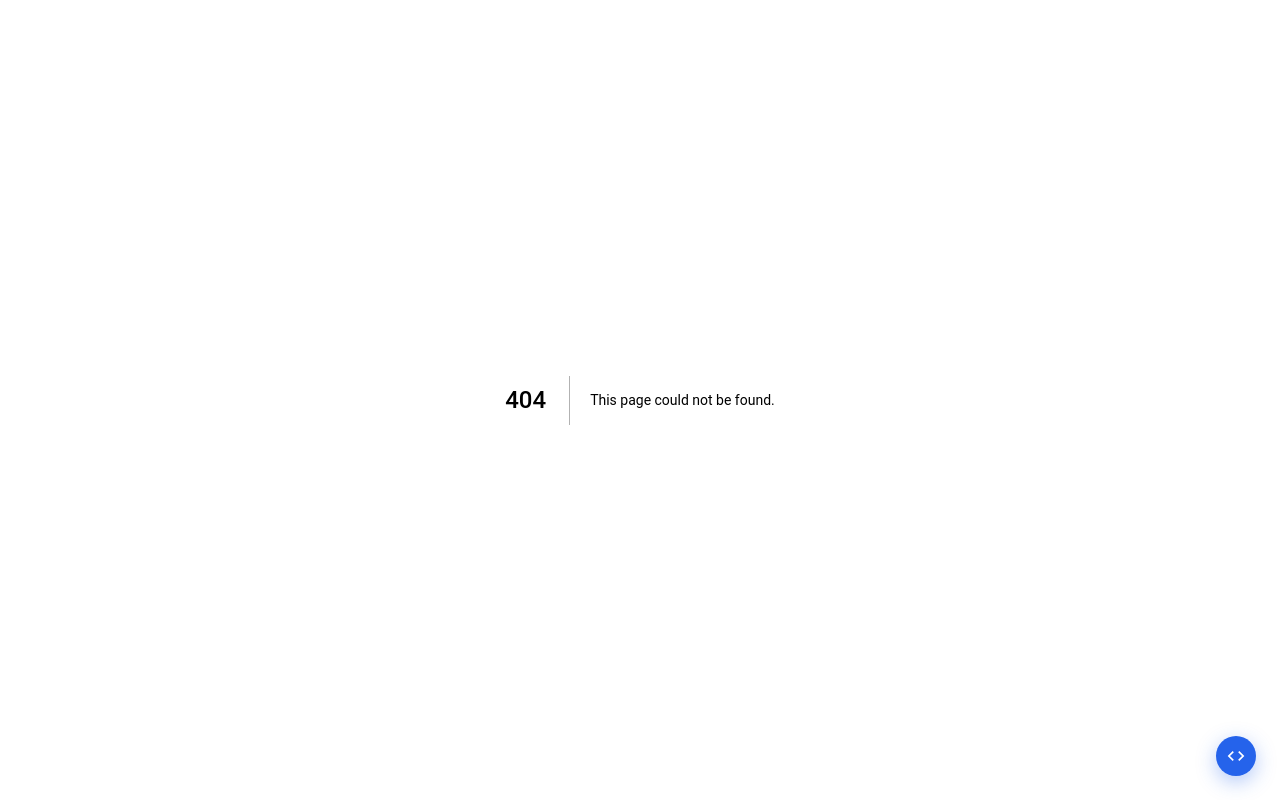
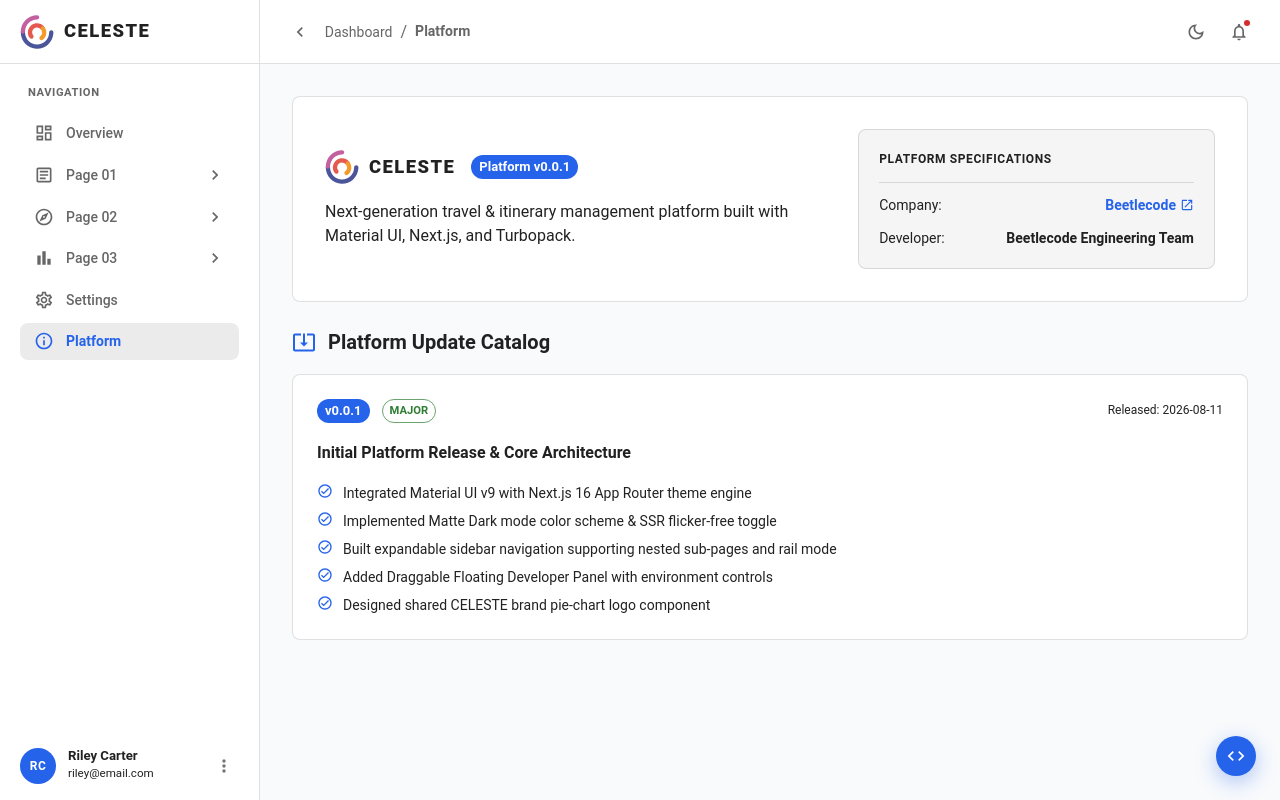
Before and after one commit to firiba2221/lab-1, a Next.js app in the folder celeste-travels/: page /dashboard/platform in a window 1280 px wide. Before the commit this address had no page. Built offline with nearby package versions, Linux system fonts and the light colour scheme; what @mui/material-nextjs would draw is missing.

Commit message:
feat(platform): add Platform page and info section with update catalog

```diff
--- /dev/null
+++ b/celeste-travels/app/dashboard/platform/page.tsx
@@ -0,0 +1,8 @@
+'use client';
+
+import React from 'react';
+import PlatformInfoSection from '@/components/dashboard/PlatformInfoSection';
+
+export default function PlatformPage() {
+  return <PlatformInfoSection />;
+}
--- /dev/null
+++ b/celeste-travels/components/dashboard/PlatformInfoSection.tsx
@@ -0,0 +1,176 @@
+'use client';
+
+import React from 'react';
+import Box from '@mui/material/Box';
+import Paper from '@mui/material/Paper';
+import Typography from '@mui/material/Typography';
+import Stack from '@mui/material/Stack';
+import Chip from '@mui/material/Chip';
+import Divider from '@mui/material/Divider';
+import MuiLink from '@mui/material/Link';
+import Grid from '@mui/material/Grid';
+import LaunchIcon from '@mui/icons-material/Launch';
+import SystemUpdateAltIcon from '@mui/icons-material/SystemUpdateAlt';
+import CheckCircleOutlineIcon from '@mui/icons-material/CheckCircleOutlined';
+import Logo from '@/components/Logo';
+import { platformData, PlatformUpdate } from '@/data/platform';
+
+// fallow-ignore-next-line complexity
+function UpdateCard({ update }: { update: PlatformUpdate }) {
+  return (
+    <Paper
+      elevation={0}
+      sx={{
+        p: 3,
+        border: '1px solid',
+        borderColor: 'divider',
+        bgcolor: 'background.paper',
+        borderRadius: 2,
+      }}
+    >
+      <Stack spacing={2}>
+        <Stack direction="row" sx={{ justifyContent: 'space-between', alignItems: 'center', flexWrap: 'wrap', gap: 1 }}>
+          <Stack direction="row" spacing={1.5} sx={{ alignItems: 'center' }}>
+            <Chip
+              label={update.version}
+              color="primary"
+              size="small"
+              sx={{ fontWeight: 700 }}
+            />
+            <Chip
+              label={update.tag.toUpperCase()}
+              color="success"
+              variant="outlined"
+              size="small"
+              sx={{ fontSize: '0.7rem', fontWeight: 600 }}
+            />
+          </Stack>
+          <Typography variant="caption" color="text.secondary">
+            Released: {update.date}
+          </Typography>
+        </Stack>
+
+        <Typography variant="subtitle1" sx={{ fontWeight: 700, color: 'text.primary' }}>
+          {update.title}
+        </Typography>
+
+        <Stack spacing={1}>
+          {update.changes.map((change, idx) => (
+            <Stack key={idx} direction="row" spacing={1.25} sx={{ alignItems: 'flex-start' }}>
+              <CheckCircleOutlineIcon color="primary" sx={{ fontSize: 16, mt: 0.3, flexShrink: 0 }} />
+              <Typography variant="body2" color="text.secondary">
+                {change}
+              </Typography>
+            </Stack>
+          ))}
+        </Stack>
+      </Stack>
+    </Paper>
+  );
+}
+
+// fallow-ignore-next-line complexity
+export default function PlatformInfoSection() {
+  return (
+    <Stack spacing={3}>
+      {/* Platform Banner / Summary Header */}
+      <Paper
+        elevation={0}
+        sx={{
+          p: { xs: 3, sm: 4 },
+          border: '1px solid',
+          borderColor: 'divider',
+          bgcolor: 'background.paper',
+          borderRadius: 2,
+        }}
+      >
+        <Grid container spacing={3} sx={{ alignItems: 'center' }}>
+          <Grid size={{ xs: 12, md: 7 }}>
+            <Stack spacing={2}>
+              <Stack direction="row" spacing={2} sx={{ alignItems: 'center', flexWrap: 'wrap' }}>
+                <Logo size="medium" />
+                <Chip
+                  label={`Platform ${platformData.version}`}
+                  color="primary"
+                  size="small"
+                  sx={{ fontWeight: 700 }}
+                />
+              </Stack>
+
+              <Typography variant="body1" color="text.secondary">
+                {platformData.description}
+              </Typography>
+            </Stack>
+          </Grid>
+
+          <Grid size={{ xs: 12, md: 5 }}>
+            <Paper
+              elevation={0}
+              sx={{
+                p: 2.5,
+                bgcolor: 'action.hover',
+                border: '1px solid',
+                borderColor: 'divider',
+                borderRadius: 2,
+              }}
+            >
+              <Stack spacing={1.5}>
+                <Typography variant="caption" color="text.secondary" sx={{ fontWeight: 700, letterSpacing: '0.05em' }}>
+                  PLATFORM SPECIFICATIONS
+                </Typography>
+                <Divider />
+                <Box sx={{ display: 'flex', justifyContent: 'space-between', alignItems: 'center' }}>
+                  <Typography variant="body2" color="text.secondary">
+                    Company:
+                  </Typography>
+                  <MuiLink
+                    href={platformData.companyUrl}
+                    target="_blank"
+                    rel="noopener noreferrer"
+                    sx={{
+                      display: 'flex',
+                      alignItems: 'center',
+                      gap: 0.5,
+                      fontWeight: 600,
+                      fontSize: '0.875rem',
+                      textDecoration: 'none',
+                      '&:hover': { textDecoration: 'underline' },
+                    }}
+                  >
+                    {platformData.companyName}
+                    <LaunchIcon sx={{ fontSize: 14 }} />
+                  </MuiLink>
+                </Box>
+
+                <Box sx={{ display: 'flex', justifyContent: 'space-between', alignItems: 'center' }}>
+                  <Typography variant="body2" color="text.secondary">
+                    Developer:
+                  </Typography>
+                  <Typography variant="body2" sx={{ fontWeight: 600 }}>
+                    {platformData.developer}
+                  </Typography>
+                </Box>
+              </Stack>
+            </Paper>
+          </Grid>
+        </Grid>
+      </Paper>
+
+      {/* Platform Update Catalog / Changelog */}
+      <Box>
+        <Stack direction="row" spacing={1.5} sx={{ alignItems: 'center', mb: 2 }}>
+          <SystemUpdateAltIcon color="primary" />
+          <Typography variant="h6" sx={{ fontWeight: 700 }}>
+            Platform Update Catalog
+          </Typography>
+        </Stack>
+
+        <Stack spacing={2}>
+          {platformData.updates.map((update) => (
+            <UpdateCard key={update.version} update={update} />
+          ))}
+        </Stack>
+      </Box>
+    </Stack>
+  );
+}
--- a/celeste-travels/components/dashboard/Sidebar.tsx
+++ b/celeste-travels/components/dashboard/Sidebar.tsx
@@ -10,6 +10,7 @@ import ArticleIcon from '@mui/icons-material/ArticleOutlined';
 import ExploreIcon from '@mui/icons-material/ExploreOutlined';
 import BarChartIcon from '@mui/icons-material/BarChartOutlined';
 import SettingsIcon from '@mui/icons-material/SettingsOutlined';
+import InfoOutlinedIcon from '@mui/icons-material/InfoOutlined';
 
 import Logo from '@/components/Logo';
 import NavItem, { NavChild } from './NavItem';
@@ -54,6 +55,7 @@ const navItems: SidebarItemConfig[] = [
     ],
   },
   { label: 'Settings', href: '/dashboard/settings', icon: <SettingsIcon fontSize="small" /> },
+  { label: 'Platform', href: '/dashboard/platform', icon: <InfoOutlinedIcon fontSize="small" /> },
 ];
 
 // fallow-ignore-next-line complexity
@@ -85,7 +87,7 @@ export default function Sidebar({
         sx={{
           display: 'flex',
           alignItems: 'center',
-          justifyContent: collapsed ? 'center' : 'flex-start',
+          justify: collapsed ? 'center' : 'flex-start',
           px: collapsed ? 0 : 2.5,
           height: 64,
           borderBottom: '1px solid',
--- a/celeste-travels/components/dashboard/Topbar.tsx
+++ b/celeste-travels/components/dashboard/Topbar.tsx
@@ -34,6 +34,7 @@ const PAGE_TITLES: Record<string, string> = {
   '/dashboard/page-03': 'Subpage 3.1',
   '/dashboard/page-03-sub2': 'Subpage 3.2',
   '/dashboard/settings': 'Settings',
+  '/dashboard/platform': 'Platform',
 };
 
 const mockNotifications = [
@@ -262,7 +263,7 @@ export default function Topbar({ onOpenMobile, sidebarCollapsed = false, onToggl
             </IconButton>
           )}
 
-          <Breadcrumbs separator=">" aria-label="breadcrumb">
+          <Breadcrumbs separator="/" aria-label="breadcrumb">
             <Typography
               component={Link}
               href="/dashboard"
--- a/celeste-travels/data/platform.ts
+++ b/celeste-travels/data/platform.ts
@@ -1,13 +1,41 @@
+export interface PlatformUpdate {
+  version: string;
+  date: string;
+  title: string;
+  tag: 'major' | 'minor' | 'patch';
+  changes: string[];
+}
+
 export interface PlatformData {
+  name: string;
   version: string;
   developer: string;
   companyName: string;
   companyUrl: string;
+  description: string;
+  updates: PlatformUpdate[];
 }
 
 export const platformData: PlatformData = {
+  name: 'CELESTE',
   version: 'v0.0.1',
   developer: 'Beetlecode Engineering Team',
   companyName: 'Beetlecode',
   companyUrl: 'https://beetlecode.com/',
+  description: 'Next-generation travel & itinerary management platform built with Material UI, Next.js, and Turbopack.',
+  updates: [
+    {
+      version: 'v0.0.1',
+      date: '2026-08-11',
+      title: 'Initial Platform Release & Core Architecture',
+      tag: 'major',
+      changes: [
+        'Integrated Material UI v9 with Next.js 16 App Router theme engine',
+        'Implemented Matte Dark mode color scheme & SSR flicker-free toggle',
+        'Built expandable sidebar navigation supporting nested sub-pages and rail mode',
+        'Added Draggable Floating Developer Panel with environment controls',
+        'Designed shared CELESTE brand pie-chart logo component',
+      ],
+    },
+  ],
 };
```
